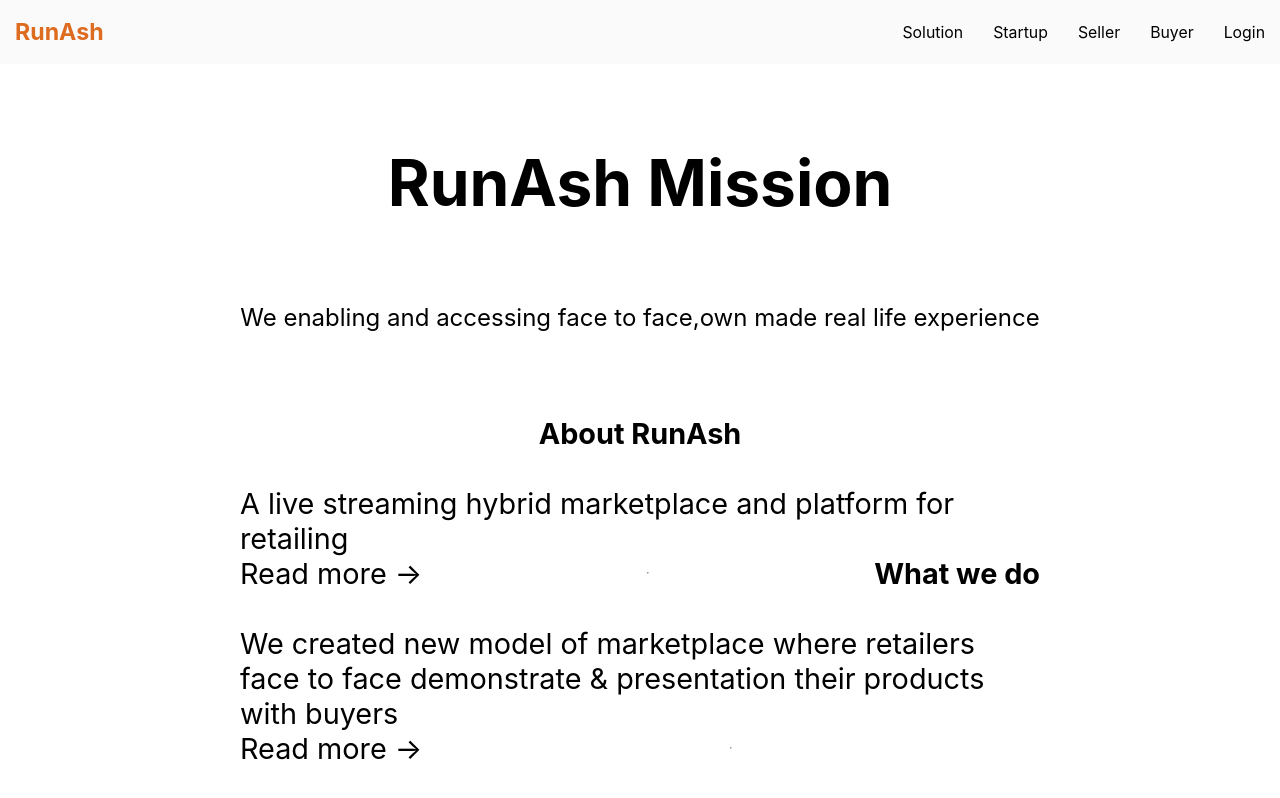
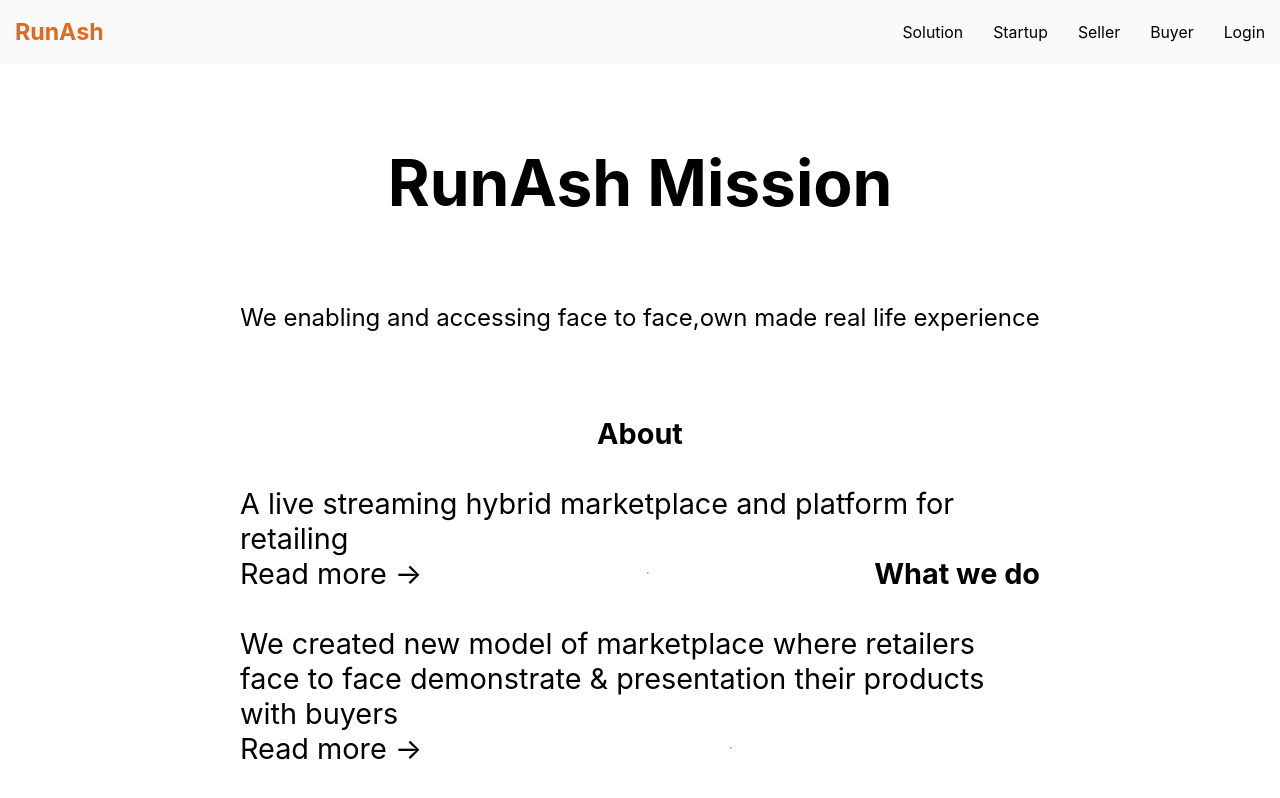
Before and after one commit to rammurmu/next, a Next.js app: page /about in a window 1280 px wide. Shown: the top 798 px of the page. Built offline with nearby package versions, Linux system fonts and the light colour scheme.

Commit message:
Update about.js

```diff
--- a/pages/about.js
+++ b/pages/about.js
@@ -21,7 +21,7 @@ export default function About() {
         </p>
 
         <p className={styles.grid}>
-         <b>About RunAsh</b><br />A live streaming hybrid marketplace and platform for retailing<br />
+         <b>About</b><br />A live streaming hybrid marketplace and platform for retailing<br />
          <Link href="/posts/second-post">
          <a>Read more &rarr;</a>
          </Link>
```
